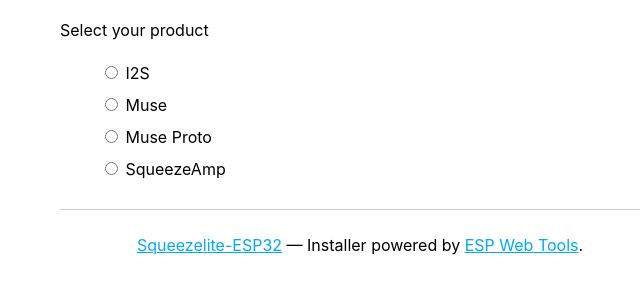
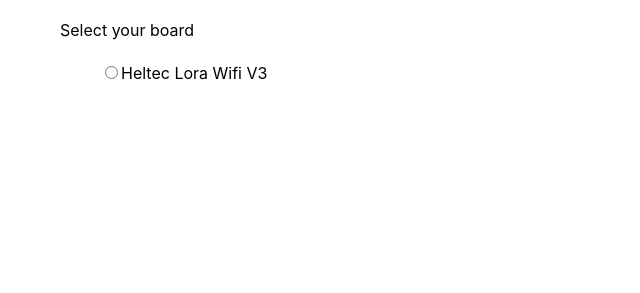
Before and after one commit to vayuvani/installer, a plain HTML site: page index.html in a window 1280 px wide. Shown: the part 81-374 px from the top of the page, without its empty margins (280-920 px from the left). Drawn offline with Linux system fonts and the light colour scheme.

Commit message:
chore: first setup

```diff
--- a/index.html
+++ b/index.html
@@ -81,31 +81,15 @@
   <body>
     <div class="content">
       <h1>VayuVani installer</h1>
-      <p>Select your product</p>
+      <p>Select your board</p>
       <ul class="radios">
         <li>
-          <label><input type="radio" name="type" value="i2s" /> I2S</label>
-        </li>
-        <li>
-          <label><input type="radio" name="type" value="muse" /> Muse</label>
-        </li>
-        <li>
-          <label><input type="radio" name="type" value="muse_proto" /> Muse Proto</label>
-        </li>
-        <li>
-          <label><input type="radio" name="type" value="squeezeamp" /> SqueezeAmp</label>
+          <label><input type="radio" name="type" value="hv3" />Heltec Lora Wifi V3</label>
         </li>
       </ul>
       <p class="button-row" align="center">
         <esp-web-install-button class="invisible"></esp-web-install-button>
       </p>
-
-      <div class="footer">
-        <a href="https://github.com/sle118/squeezelite-esp32"
-          >Squeezelite-ESP32</a
-        > &mdash;
-        Installer powered by <a href="https://esphome.github.io/esp-web-tools/">ESP Web Tools</a>.
-    </div>
     <script>
       document.querySelectorAll('input[name="type"]').forEach(radio =>
         radio.addEventListener("change", () => {
```
Also changed, not shown: manifest_hv3.json (added, +16 -0 lines), 1 other file.
